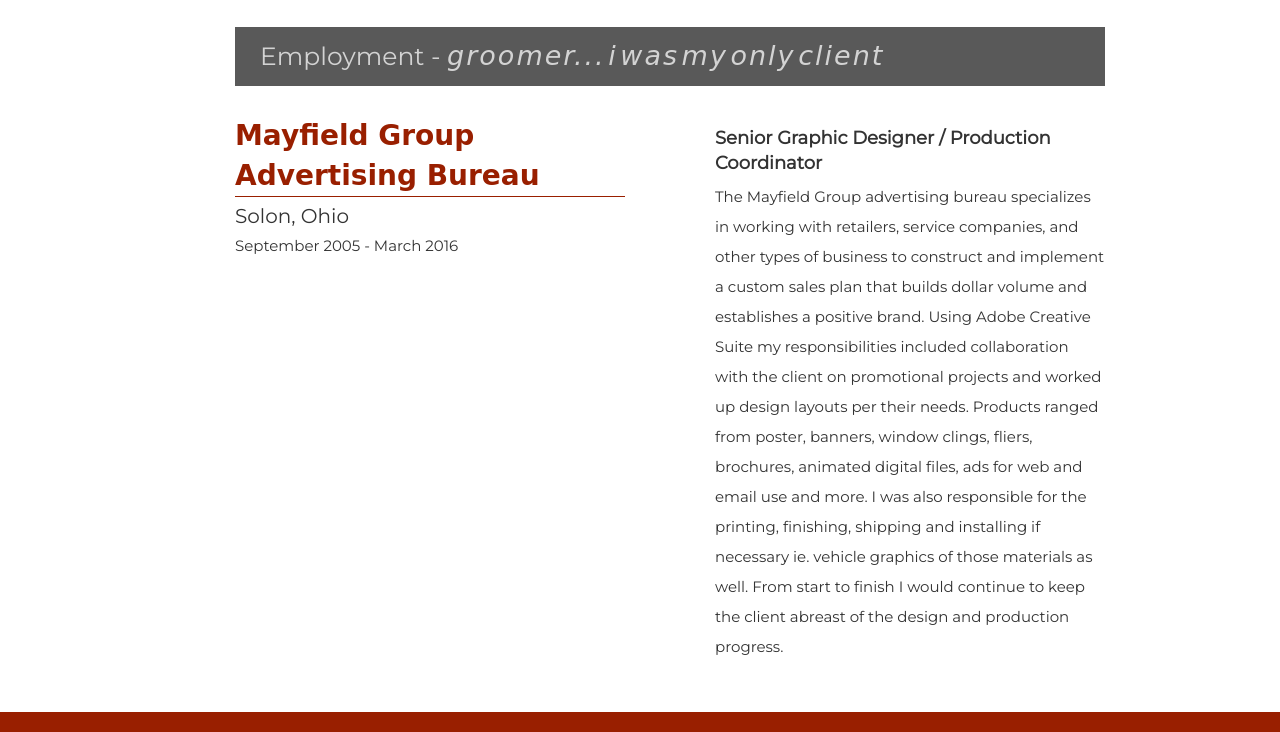
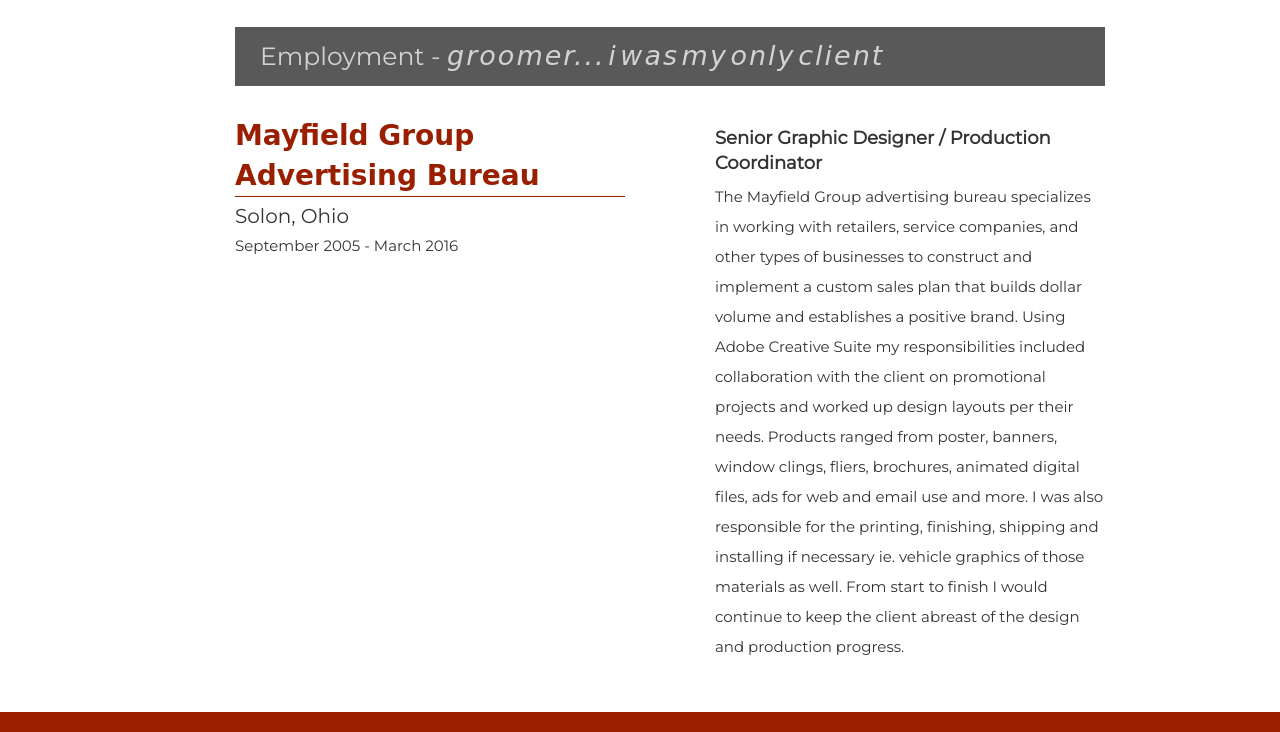
Before and after one commit to bradwayne/b_schmaeman_page, a plain HTML site: page experience.html in a window 1280 px wide. Shown: the part 1123-1855 px from the top of the page. Drawn offline with nearby package versions, Linux system fonts and the light colour scheme; files whose address does not match are found by name; a web font is replaced by a local one.

Commit message:
experience copy adjustment

```diff
--- a/experience.html
+++ b/experience.html
@@ -159,7 +159,7 @@
                         <div class="job_body">
                             <p>
                                 The Mayfield Group advertising bureau specializes in working with retailers, service companies,
-                                and other types of business to construct and implement a custom sales plan that builds dollar
+                                and other types of businesses to construct and implement a custom sales plan that builds dollar
                                 volume and establishes a positive brand. Using Adobe Creative Suite my responsibilities included
                                 collaboration with the client on promotional projects and worked up design layouts per their needs.
                                 Products ranged from poster, banners, window clings, fliers, brochures, animated digital files, ads
```
